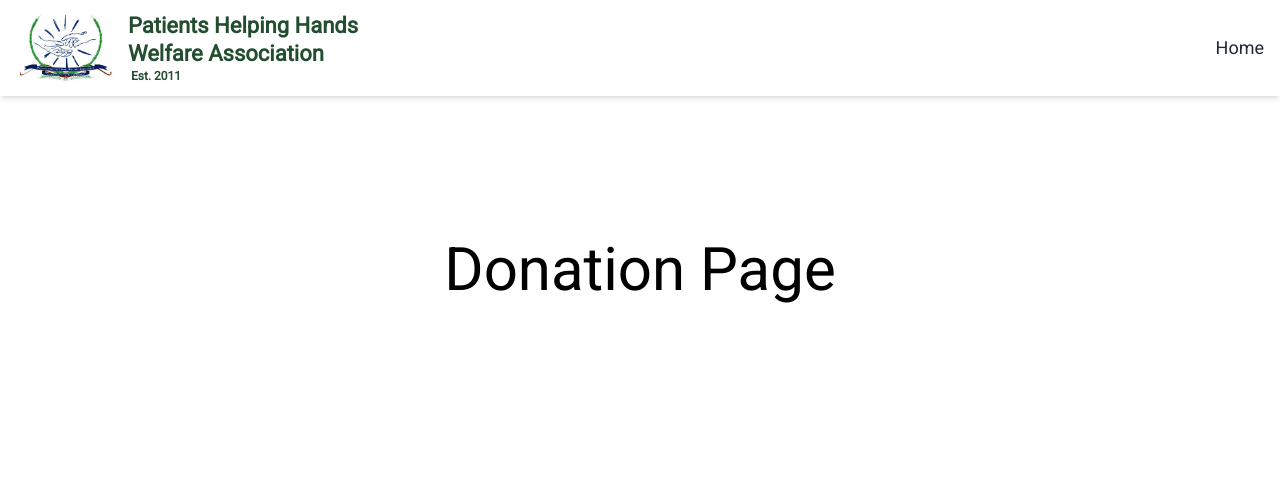
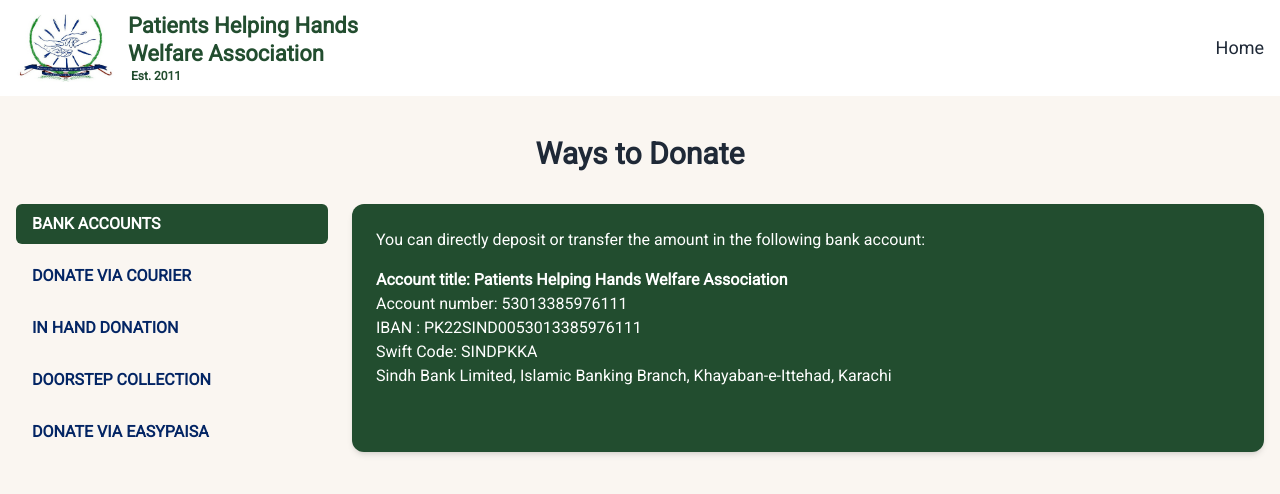
Before and after one commit to najmanmna/phh-ngo-website, a React (Vite) app: page /donate in a window 1280 px wide. Shown: the top 494 px of the page. Built offline with nearby package versions, Linux system fonts and the light colour scheme.

Commit message:
donation page updated

```diff
--- a/src/components/ContactUs.jsx
+++ b/src/components/ContactUs.jsx
@@ -80,7 +80,7 @@
 
       {/* Footer */}
       <div className="mt-12 border-t border-gray-500 pt-6 text-center text-sm text-gray-300">
-        Copyright © 2025 Patients Helping Hands Welfare Assosiation. All Rights
+        Copyright © 2025 Patients Helping Hands Welfare Association. All Rights
         Reserved.
       </div>
 
--- a/src/pages/Donate.jsx
+++ b/src/pages/Donate.jsx
@@ -1,10 +1,172 @@
+import { div, p } from "framer-motion/client";
 import Navbar from "../components/Navbar";
+import React, { useState } from "react";
+import {
+  FaMapMarkerAlt,
+  FaPhoneAlt,
+  FaEnvelope,
+  FaFacebookF,
+  FaTwitter,
+  FaInstagram,
+  FaYoutube,
+  FaLinkedin,
+} from "react-icons/fa";
+
+const donationMethods = [
+  "Bank Accounts",
+  "Donate via Courier",
+  "In Hand Donation",
+  "Doorstep Collection",
+  "Donate via EasyPaisa",
+];
 
 function Donate() {
+  const [activeMethod, setActiveMethod] = useState("Bank Accounts");
+
   return (
     <>
       <Navbar variant="donate" />
-      <h1 className="text-center text-6xl mt-36">Donation Page</h1>
+      <div className="min-h-screen bg-[#faf6f1] py-10 px-4">
+        <h2 className="text-3xl font-bold text-center mb-8 text-gray-800">
+          Ways to Donate
+        </h2>
+
+        <div className="max-w-7xl mx-auto flex flex-col md:flex-row gap-6">
+          {/* Sidebar */}
+          <div className="flex md:flex-col gap-3 w-full md:w-1/4 flex-wrap md:flex-nowrap justify-center">
+            {donationMethods.map((method) => (
+              <button
+                key={method}
+                className={`w-full text-left px-4 py-2 rounded-md font-semibold transition ${
+                  activeMethod === method
+                    ? "bg-primary text-white"
+                    : "text-darkblue hover:bg-[#eee]"
+                }`}
+                onClick={() => setActiveMethod(method)}
+              >
+                {method.toUpperCase()}
+              </button>
+            ))}
+          </div>
+
+          {/* Content */}
+          <div className="flex-1 bg-primary text-white rounded-xl p-6 shadow-md text-sm md:text-base leading-relaxed">
+            {activeMethod === "Bank Accounts" && (
+              <div>
+                <p className="mb-4">
+                  You can directly deposit or transfer the amount in the
+                  following bank account:
+                </p>
+                <div className="space-y-4">
+                  <div>
+                    <p className="font-semibold">
+                      Account title: Patients Helping Hands Welfare Association
+                    </p>
+                    <p>Account number: 53013385976111</p>
+                    <p>IBAN : PK22SIND0053013385976111</p>
+                    <p>Swift Code: SINDPKKA</p>
+                    <p>
+                      Sindh Bank Limited, Islamic Banking Branch,
+                      Khayaban-e-Ittehad, Karachi
+                    </p>
+                  </div>
+                </div>
+              </div>
+            )}
+
+            {activeMethod === "Donate via Courier" && (
+              <div className="space-y-4">
+                <p>
+                  Your drafts and cheques can be made payable to Patients'
+                  Helping Hands Welfare Association and sent to:
+                </p>
+                <p className="font-semibold">
+                  Room No. 102, 1st Floor, Sky Mark Tower, A-13, KCHS Union,
+                  Block 7 & 8, Karachi, Pakistan
+                </p>
+              </div>
+            )}
+
+            {activeMethod === "In Hand Donation" && (
+              <div className="space-y-4">
+                <p className="font-semibold">
+                  Feel free to visit our office or JSMU, Karachi, between
+                  9:00am to 3:00pm (Mon–Sat) to donate.
+                </p>
+                <div className="flex items-start space-x-3">
+                  <FaMapMarkerAlt className="mt-1 text-secondary" />
+                  <p>
+                    Rafiqui H.J, Iqbal Shaheed Rd, Karachi Cantonment Karachi,
+                    75510
+                  </p>
+                </div>
+                <div className="flex items-start space-x-3">
+                  <FaPhoneAlt className="mt-1 text-secondary" />
+                  <p>03322943245 / 03272042428</p>
+                </div>
+                <div className="pt-4 space-x-3 flex flex-wrap">
+                  <a
+                    href=""
+                    className="px-6 py-3 rounded-full bg-gray-300 text-darkblue border border-green-500 hover:bg-white"
+                  >
+                    View Office Location
+                  </a>
+                  <a
+                    href=""
+                    className="px-6 py-3 rounded-full bg-darkblue text-white border border-green-500 hover:bg-blue-800"
+                  >
+                    View University Location
+                  </a>
+                </div>
+              </div>
+            )}
+
+            {activeMethod === "Doorstep Collection" && (
+              <div className="space-y-4">
+                <p className="font-semibold">
+                  Leave a message on our social media during office hours
+                  (9:00am – 4:00pm), and a rider will collect the donation.
+                </p>
+                <div className="flex items-center space-x-4 flex-wrap mt-4">
+                  <a
+                    href="https://www.linkedin.com/company/phh-welfare"
+                    className="bg-white text-darkblue p-2 rounded-full hover:scale-110 transition"
+                  >
+                    <FaLinkedin />
+                  </a>
+                  <a
+                    href="https://www.facebook.com/patients.helping.hands/"
+                    className="bg-white text-darkblue p-2 rounded-full hover:scale-110 transition"
+                  >
+                    <FaFacebookF />
+                  </a>
+                  <a
+                    href="https://www.instagram.com/patientshelpinghands/"
+                    className="bg-white text-darkblue p-2 rounded-full hover:scale-110 transition"
+                  >
+                    <FaInstagram />
+                  </a>
+                  <a
+                    href="https://www.youtube.com/@phhwelfare/videos"
+                    className="bg-white text-darkblue p-2 rounded-full hover:scale-110 transition"
+                  >
+                    <FaYoutube />
+                  </a>
+                </div>
+              </div>
+            )}
+
+            {activeMethod === "Donate via EasyPaisa" && (
+              <div className="space-y-4">
+                <p className="font-semibold">
+                  You can send the amount to the following account:
+                </p>
+                {/* Add EasyPaisa info here */}
+              </div>
+            )}
+          </div>
+        </div>
+      </div>
     </>
   );
 }
```
Also changed, not shown: 1 other file (tests, documents, lock files or other folders).
